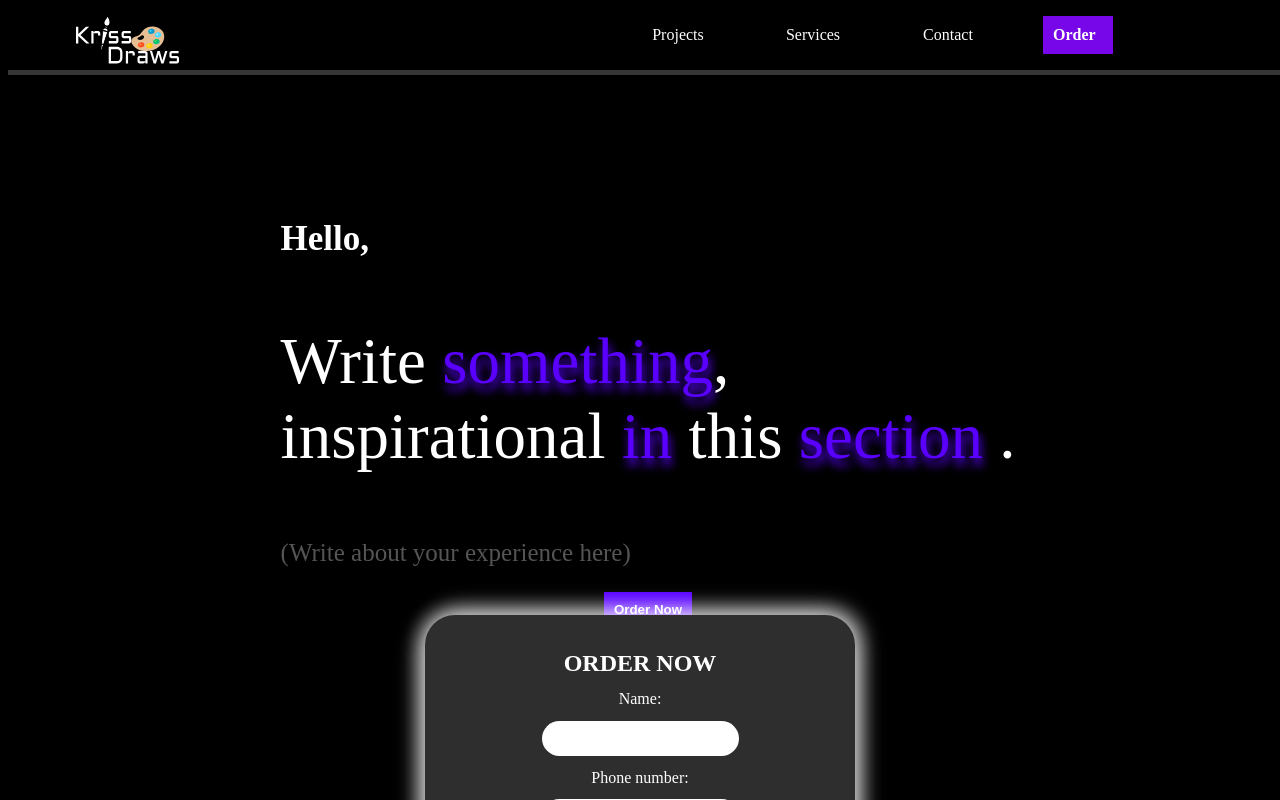
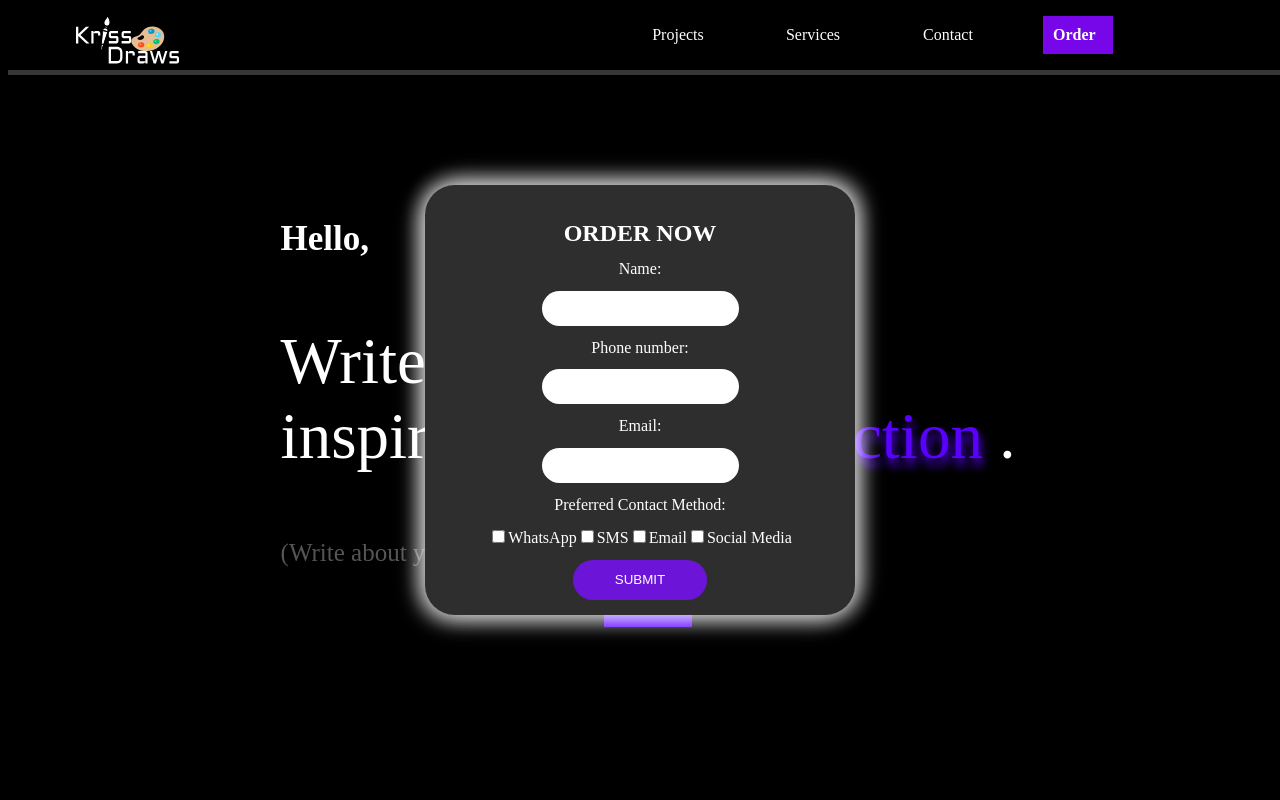
Before and after one commit to AaronGulman/ArtLandingPage, a React (Vite) app in the folder client/: page / in a window 1280 px wide. Both pictures are taken after a click on the button "Order Now". Shown: the top 800 px of the page. Built offline with nearby package versions, Linux system fonts and the light colour scheme.

Commit message:
Adjust the position of the order element so it is always in the middle

```diff
--- a/client/src/components/Order/Order.module.css
+++ b/client/src/components/Order/Order.module.css
@@ -1,6 +1,6 @@
 .body {
   display: block;
-  position: absolute;
+  position: fixed;
   display: flex;
   flex-direction: column;
   justify-content: space-between;
@@ -11,7 +11,7 @@
   border-radius: 30px;
   left: 50%;
   top: 50%;
-  transform: translate(-50%, 50%);
+  transform: translate(-50%, -50%);
   animation: lazer 10s forwards;
   padding: 15px;
 }
```
